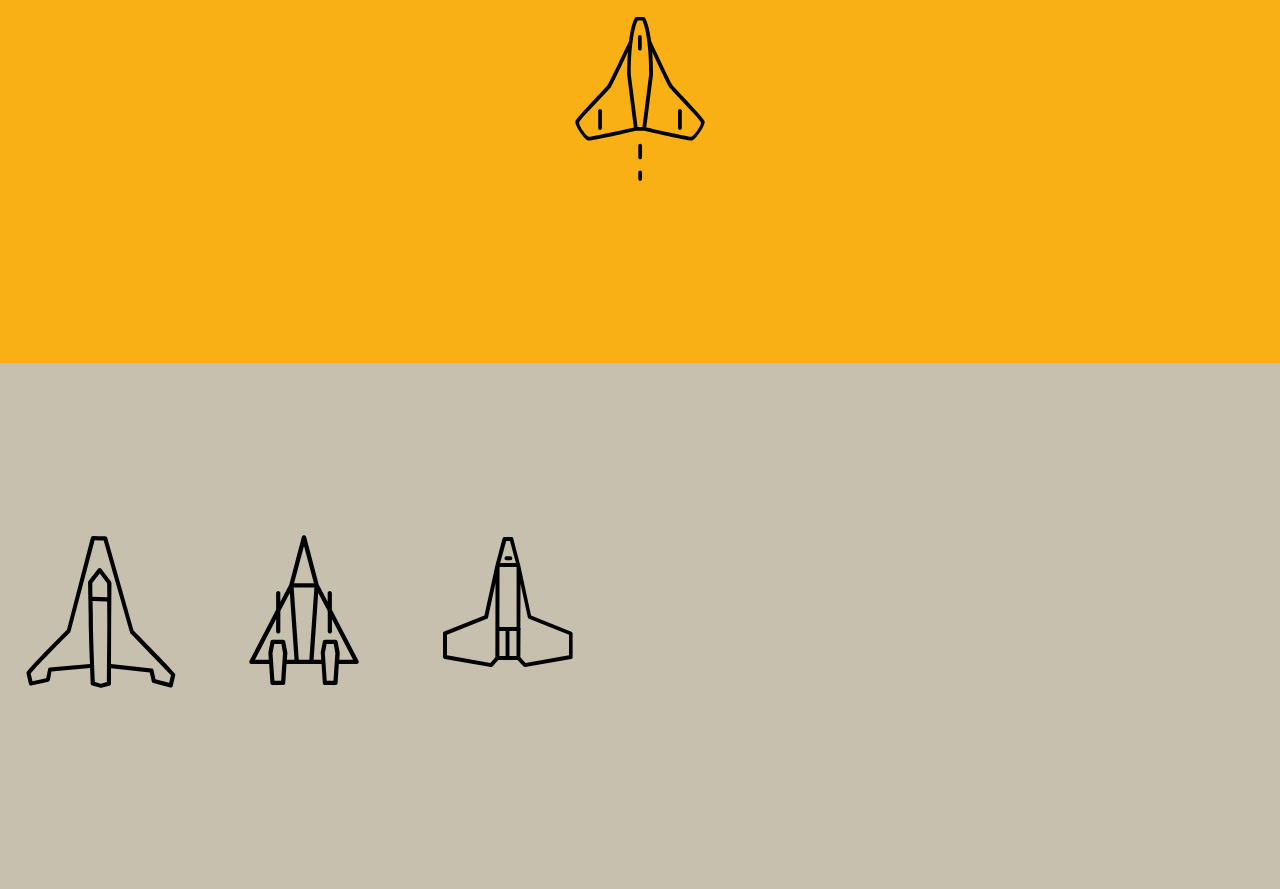
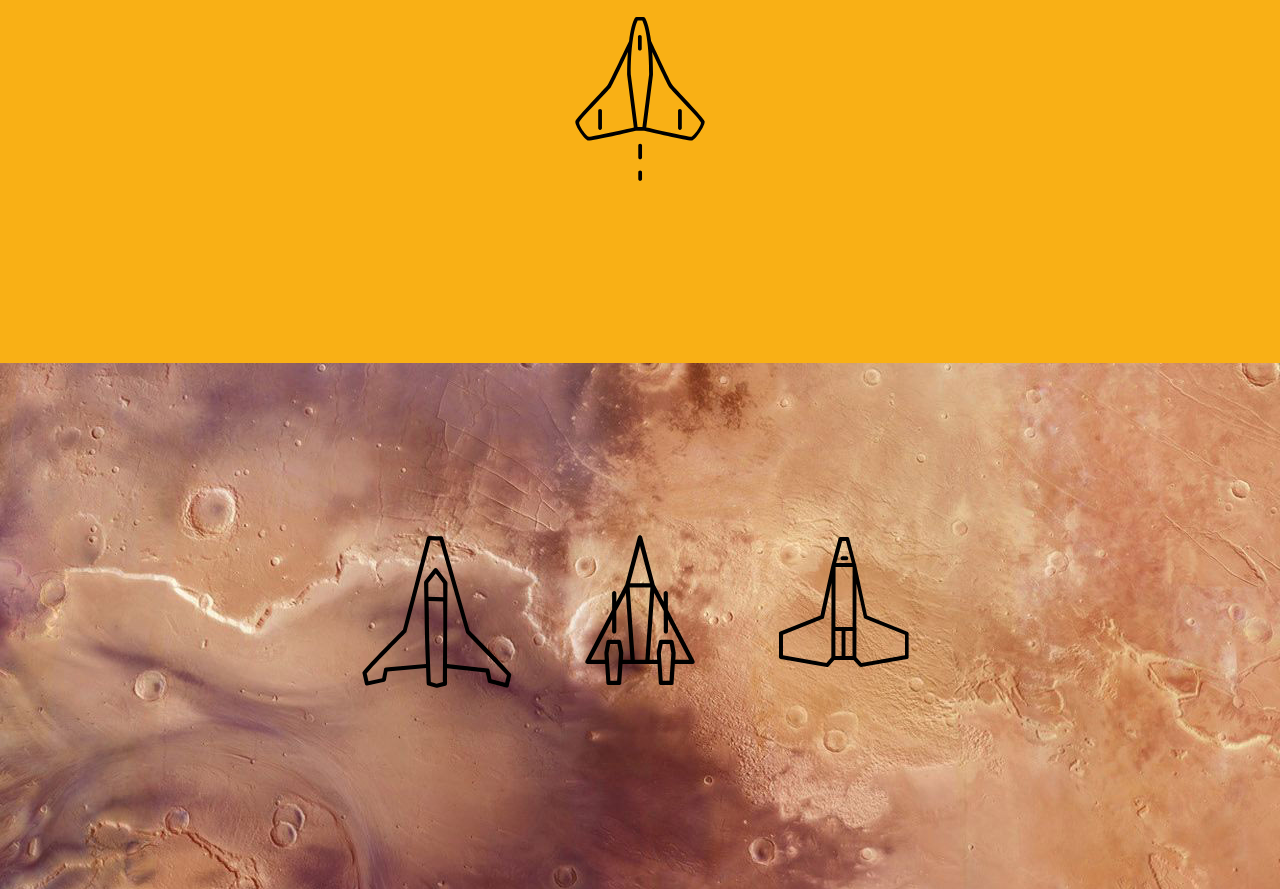
Before and after one commit to AlissaDicaire/dsn1678-exercise-4, a plain HTML site: page index.html in a window 1280 px wide. Shown: the part 1297-2186 px from the top of the page. Drawn offline with nearby package versions, Linux system fonts and the light colour scheme.

Commit message:
added css and js to final section

```diff
--- a/css/main.css
+++ b/css/main.css
@@ -76,8 +76,27 @@ section {
 .ship-4 {
 	width: 200px;
 	display: inline-block;
+	postion: relative;
+	top: 20px;
 }
 
-.ship-section-2 {
-	background-image: transparent url(../img/kasei-valles-canyons.jpg) no-repeat center top;
+.ship-3-section {
+	background: transparent url(../img/kasei-valles-canyons.jpg) no-repeat center top;
+	text-align: center;
 }
+
+.js-ship2-fade {
+	-webkit-animation: ship-fade 1s linear forwards;
+}
+
+@-webkit-keyframes ship2-fade {
+	0% {
+	opacity: 0;
+	top: 20px;
+	}
+
+	100% {
+	opacity: 1;
+	top: 0px;
+	}
+}
--- a/js/main.js
+++ b/js/main.js
@@ -5,6 +5,8 @@ var $dipperSection =$('.dipper-section');
 var $dipper =$('.dipper');
 var $shipSection =$('.ship-1-section');
 var $ship =$('.ship-1');
+var $ship2 =$('.ship-2');
+var $ship3Section =$('.ship-3-section');
 
 $win.on('scroll',function (){
 	var scrollPos = $win.scrollTop();
@@ -20,3 +22,7 @@ $dipperSection.waypoint(function () {
 $shipSection.waypoint(function () {
 	$ship.addClass('js-ship-fade');
 }, { offset: '50%' });
+
+$ship3Section.waypoint(function () {
+	$ship2.addClass('js-ship2-fade');
+}, { offset: '50%' });
```
